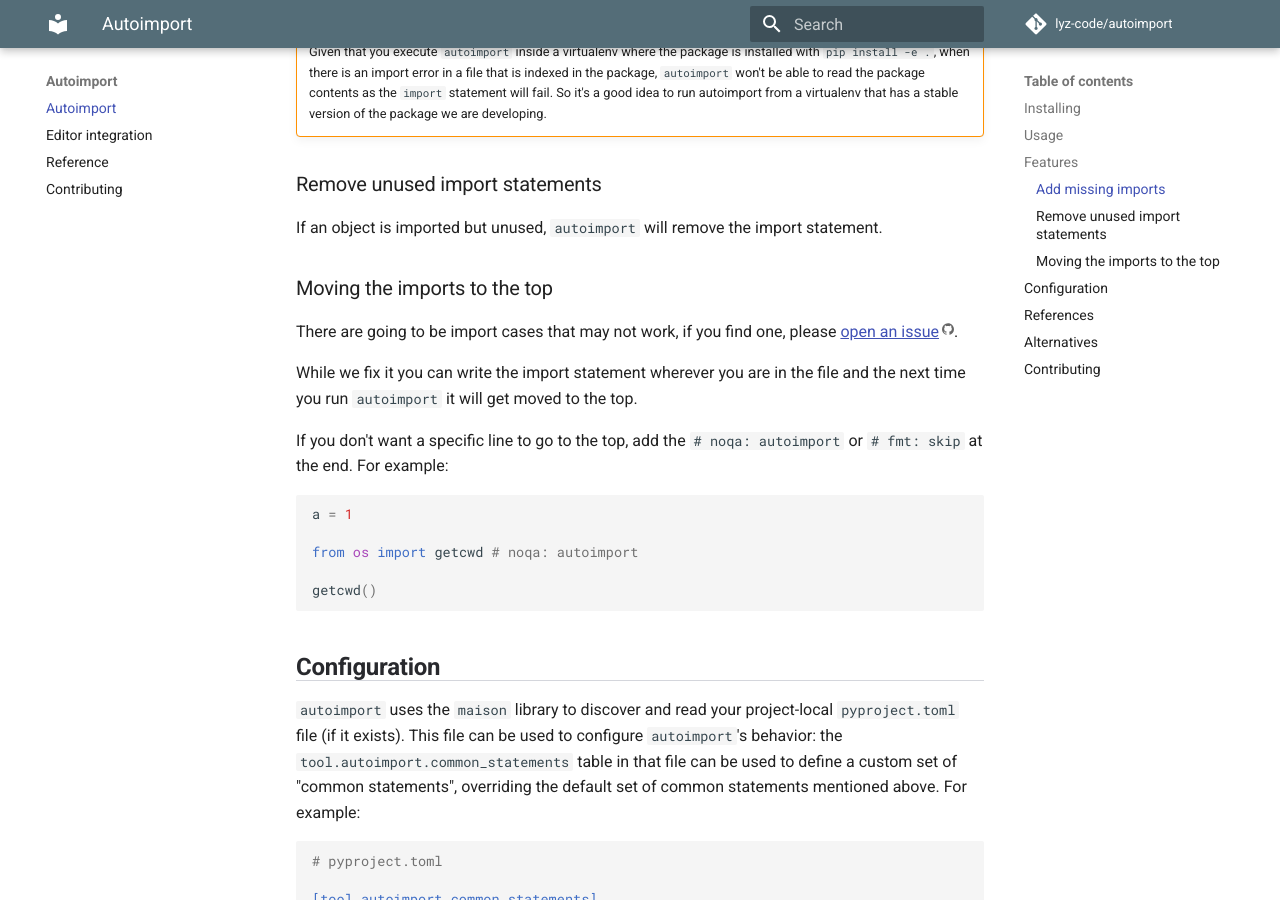
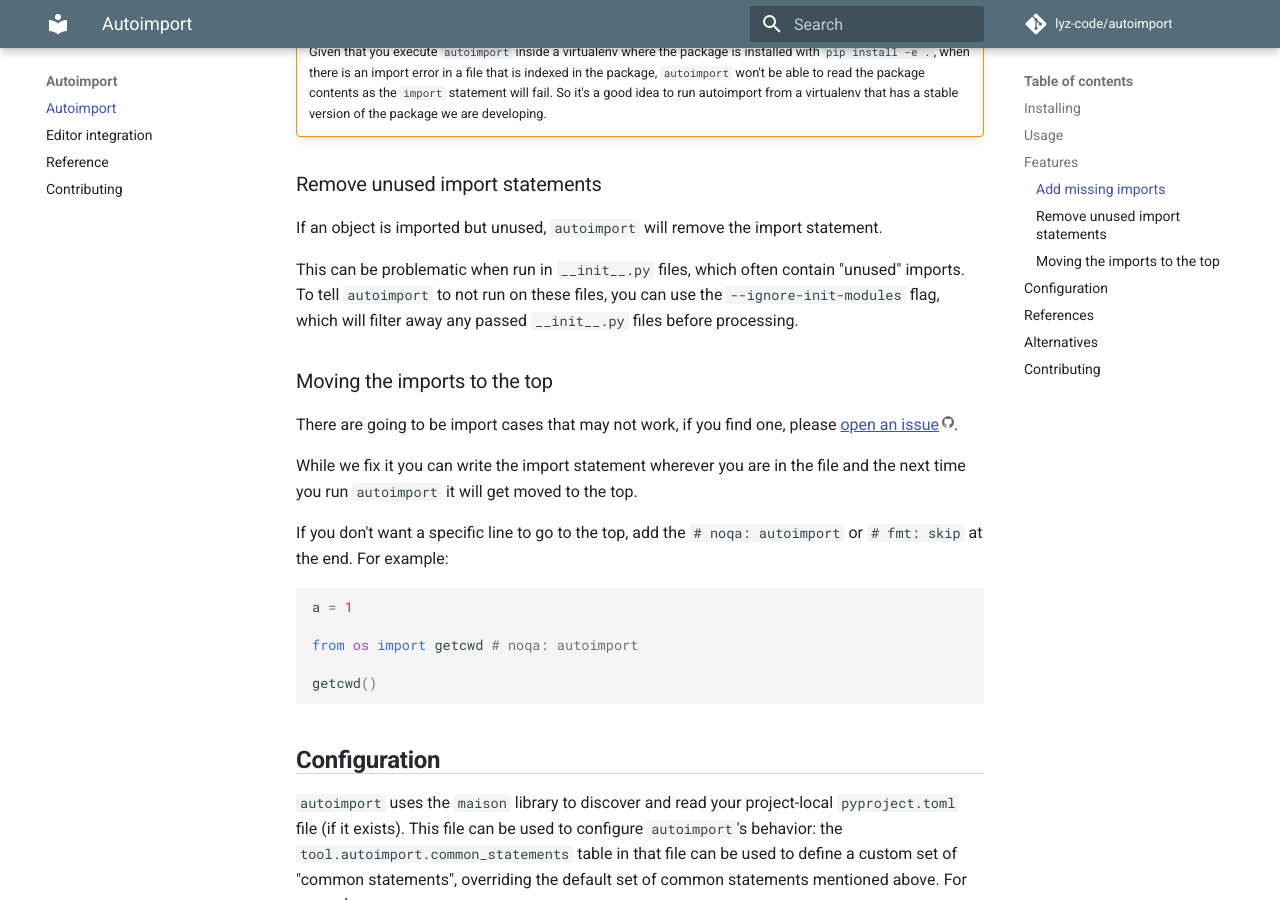
Before and after one commit to lyz-code/autoimport, an MkDocs documentation site: the page built from docs/index.md, in a window 1280 px wide and 900 px high, scrolled down 2466 px. Built offline with MkDocs 1.6.1 and Material for MkDocs 9.7.7, drawn with Linux system fonts in a browser that asks for light colours; comment, search, counter and statistics services are not loaded.

Commit message:
docs: added docs for --ignore-init-modules flag

```diff
--- a/docs/index.md
+++ b/docs/index.md
@@ -124,6 +124,8 @@ objects:
 
 If an object is imported but unused, `autoimport` will remove the import
 statement.
+
+This can be problematic when run in `__init__.py` files, which often contain "unused" imports. To tell `autoimport` to not run on these files, you can use the `--ignore-init-modules` flag, which will filter away any passed `__init__.py` files before processing.
 
 ## Moving the imports to the top
 
```
